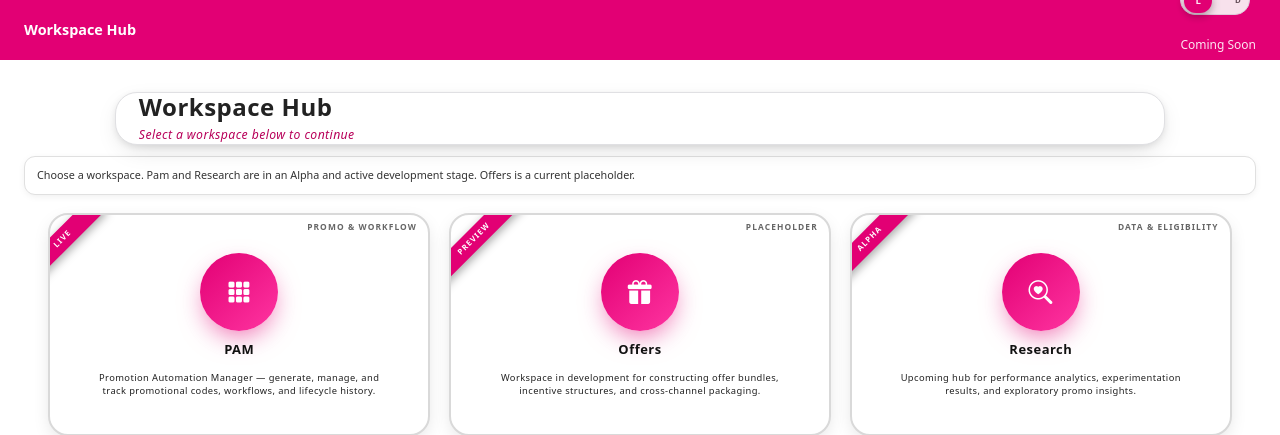
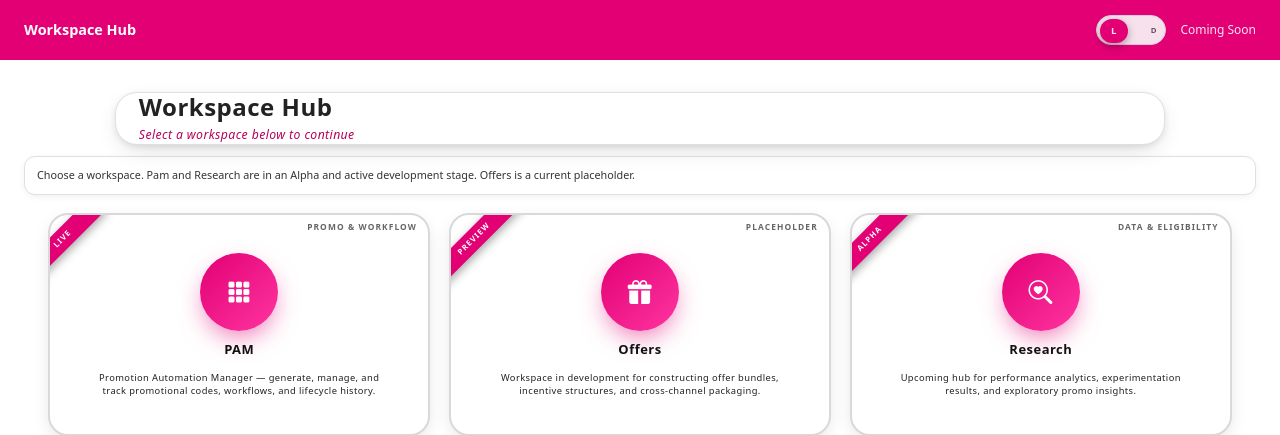
Before and after one commit to choltzen1/PAM, a Flask app: page /landing in a window 1280 px wide. Shown: the top 435 px of the page. Run offline with Flask 3, Linux system fonts and the light colour scheme.

Commit message:
fixed landing header bug

```diff
--- a/templates/landing_base.html
+++ b/templates/landing_base.html
@@ -32,7 +32,7 @@
 <body class="body-fixed-header-footer">
   <header class="global-header">
     <div class="global-header-title">{% block header_left %}Workspace Hub{% endblock %}</div>
-    <div class="global-header-user">
+    <div class="global-header-user" style="display:flex;align-items:center;gap:1.2rem;">
       <div class="theme-toggle-group">
         <div class="theme-switch" id="themeSwitch" tabindex="0" role="button" aria-label="Toggle light/dark theme">
           <span class="icon">L</span>
```
